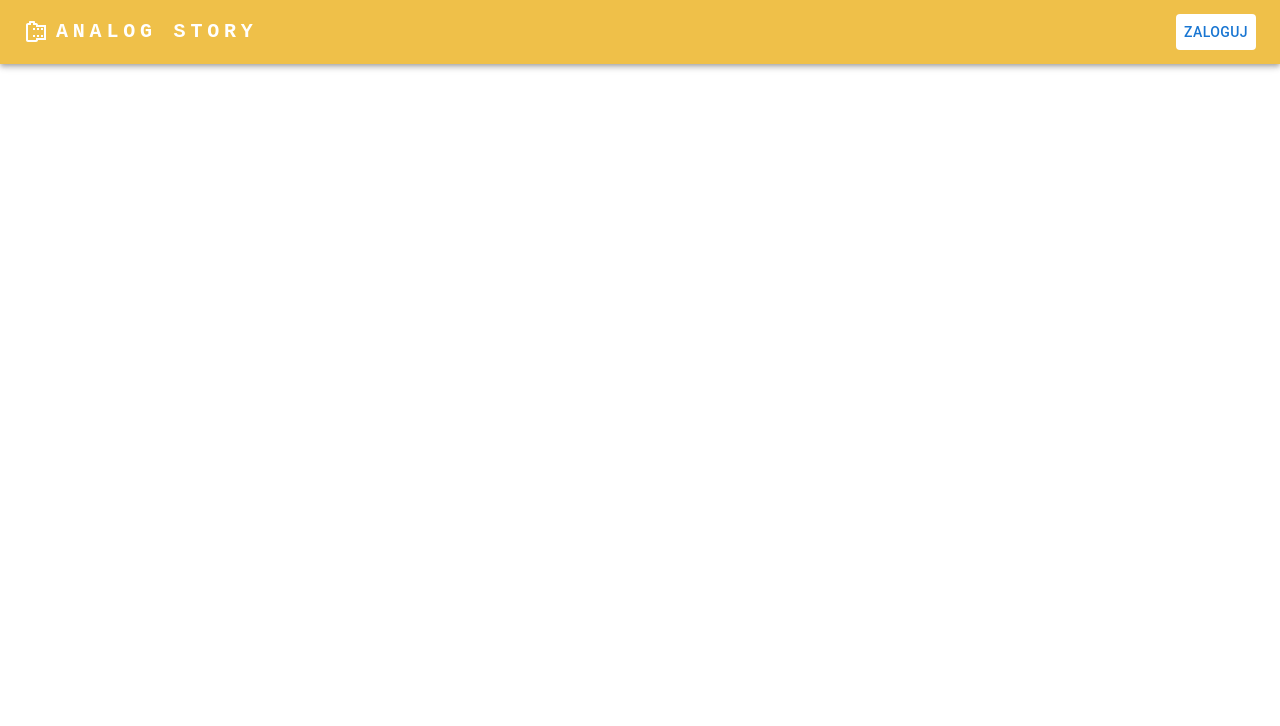
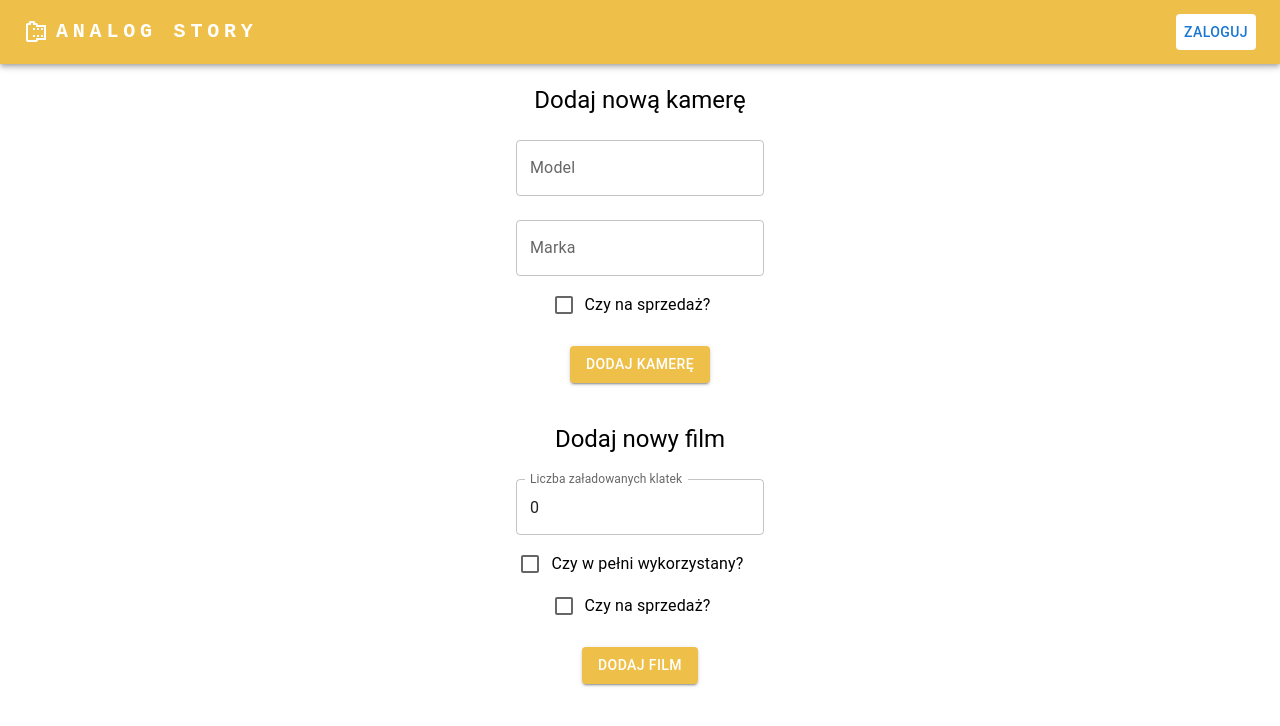
Before and after one commit to OlgaSadokierska/Analog-story-frontend, a React (Create React App) app: page /addmedia in a window 1280 px wide. Shown: the top 726 px of the page. Built offline with nearby package versions, Linux system fonts and the light colour scheme.

Commit message:
draft of add media

```diff
--- a/src/App.tsx
+++ b/src/App.tsx
@@ -11,6 +11,7 @@ import AllEmployees from "./pages/admin/AllEmployees";
 import OnlyUsers from "./pages/admin/OnlyUsers";
 import Repository from "./pages/Repository";
 import AddProduct from "./pages/AddProduct";
+import AddMedia from "./pages/AddMedia";
 
 export default function App() {
   return (
@@ -27,6 +28,7 @@ export default function App() {
                 <Route path="/products" element={<Shop />} />
                 <Route path="/" element={<Home />} />
                 <Route path="/addproduct" element={<AddProduct />} />
+                <Route path="/addmedia" element={<AddMedia />} />
             </Routes>
         </BrowserRouter>
     </div>
--- /dev/null
+++ b/src/pages/AddMedia.tsx
@@ -0,0 +1,99 @@
+import React, { useState } from 'react';
+import Typography from '@mui/material/Typography';
+import Container from '@mui/material/Container';
+import TextField from '@mui/material/TextField';
+import Button from '@mui/material/Button';
+import Box from '@mui/material/Box';
+import FormControlLabel from '@mui/material/FormControlLabel';
+import Checkbox from '@mui/material/Checkbox';
+import { PostRequests } from '../communication/network/PostRequests';
+
+const AddMediaPage = () => {
+    const [newCamera, setNewCamera] = useState({
+        model: '',
+        brand: '',
+        isForSale: false,
+    });
+
+    const [newFilm, setNewFilm] = useState({
+        loadedFrames: 0,
+        isFull: false,
+        isForSale: false,
+    });
+
+    const handleAddCamera = async () => {
+        try {
+            // Dodaj logikę wysyłania nowej kamery na serwer
+            await PostRequests.addCamera(newCamera);
+            console.log('Dodano nową kamerę:', newCamera);
+        } catch (error) {
+            console.error('Wystąpił błąd podczas dodawania kamery:', error);
+        }
+    };
+
+    const handleAddFilm = async () => {
+        try {
+            // Dodaj logikę wysyłania nowego filmu na serwer
+            await PostRequests.addFilm(newFilm);
+            console.log('Dodano nowy film:', newFilm);
+        } catch (error) {
+            console.error('Wystąpił błąd podczas dodawania filmu:', error);
+        }
+    };
+
+    return (
+        <Container component="main" maxWidth="md">
+            <Box sx={{ display: 'flex', flexDirection: 'column', alignItems: 'center', marginTop: '20px' }}>
+                <Typography variant="h5" gutterBottom>
+                    Dodaj nową kamerę
+                </Typography>
+                <TextField
+                    label="Model"
+                    variant="outlined"
+                    margin="normal"
+                    value={newCamera.model}
+                    onChange={(event) => setNewCamera((prevState) => ({ ...prevState, model: event.target.value }))}
+                />
+                <TextField
+                    label="Marka"
+                    variant="outlined"
+                    margin="normal"
+                    value={newCamera.brand}
+                    onChange={(event) => setNewCamera((prevState) => ({ ...prevState, brand: event.target.value }))}
+                />
+                <FormControlLabel
+                    control={<Checkbox checked={newCamera.isForSale} onChange={(event) => setNewCamera((prevState) => ({ ...prevState, isForSale: event.target.checked }))} />}
+                    label="Czy na sprzedaż?"
+                />
+                <Button onClick={handleAddCamera} variant="contained" sx={{ backgroundColor: '#EFC049', marginTop: '20px' }}>
+                    Dodaj kamerę
+                </Button>
+
+                <Typography variant="h5" gutterBottom style={{ marginTop: '40px' }}>
+                    Dodaj nowy film
+                </Typography>
+                <TextField
+                    label="Liczba załadowanych klatek"
+                    variant="outlined"
+                    margin="normal"
+                    type="number"
+                    value={newFilm.loadedFrames}
+                    onChange={(event) => setNewFilm((prevState) => ({ ...prevState, loadedFrames: Number(event.target.value) }))}
+                />
+                <FormControlLabel
+                    control={<Checkbox checked={newFilm.isFull} onChange={(event) => setNewFilm((prevState) => ({ ...prevState, isFull: event.target.checked }))} />}
+                    label="Czy w pełni wykorzystany?"
+                />
+                <FormControlLabel
+                    control={<Checkbox checked={newFilm.isForSale} onChange={(event) => setNewFilm((prevState) => ({ ...prevState, isForSale: event.target.checked }))} />}
+                    label="Czy na sprzedaż?"
+                />
+                <Button onClick={handleAddFilm} variant="contained" sx={{ backgroundColor: '#EFC049', marginTop: '20px' }}>
+                    Dodaj film
+                </Button>
+            </Box>
+        </Container>
+    );
+};
+
+export default AddMediaPage;
--- a/src/pages/Repository.tsx
+++ b/src/pages/Repository.tsx
@@ -1,4 +1,5 @@
 import React, { useState, useEffect } from 'react';
+import { useNavigate } from 'react-router-dom';
 import Typography from '@mui/material/Typography';
 import Container from '@mui/material/Container';
 import TableContainer from '@mui/material/TableContainer';
@@ -18,6 +19,7 @@ import { GetRequests } from "../communication/network/GetRequests";
 import { UserMedia, Film, Camera } from '../communication/Types';
 import Grid from "@mui/material/Grid";
 import Button from "@mui/material/Button";
+
 
 const Row = ({
                  camera,
@@ -93,6 +95,7 @@ const tableContainerStyle = {
 const Repository = () => {
     const [userId, setUserId] = useState<number | null>(null);
     const [media, setMedia] = useState<UserMedia | null>(null);
+    const navigate = useNavigate();
 
     useEffect(() => {
         const storedUserId = localStorage.getItem('UserId');
@@ -121,8 +124,7 @@ const Repository = () => {
     }, [userId]);
 
     const handleAddMedia = () => {
-        // Obsługa dodawania nowych mediów
-        console.log("Dodaj media");
+        navigate('/addmedia');
     };
     const handleEditCamera = (cameraId: number) => {
         // Obsługa edycji aparatury
```
